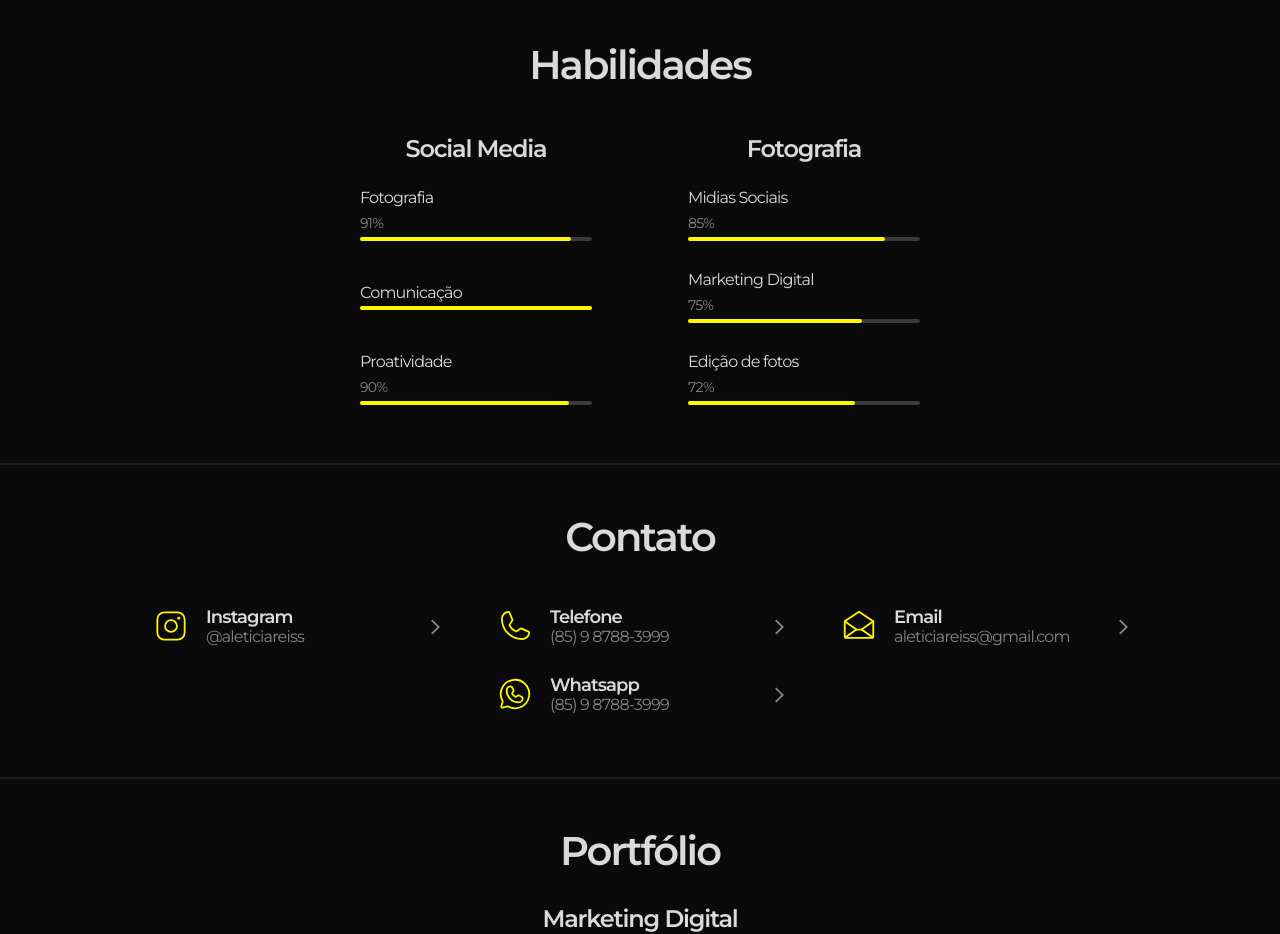
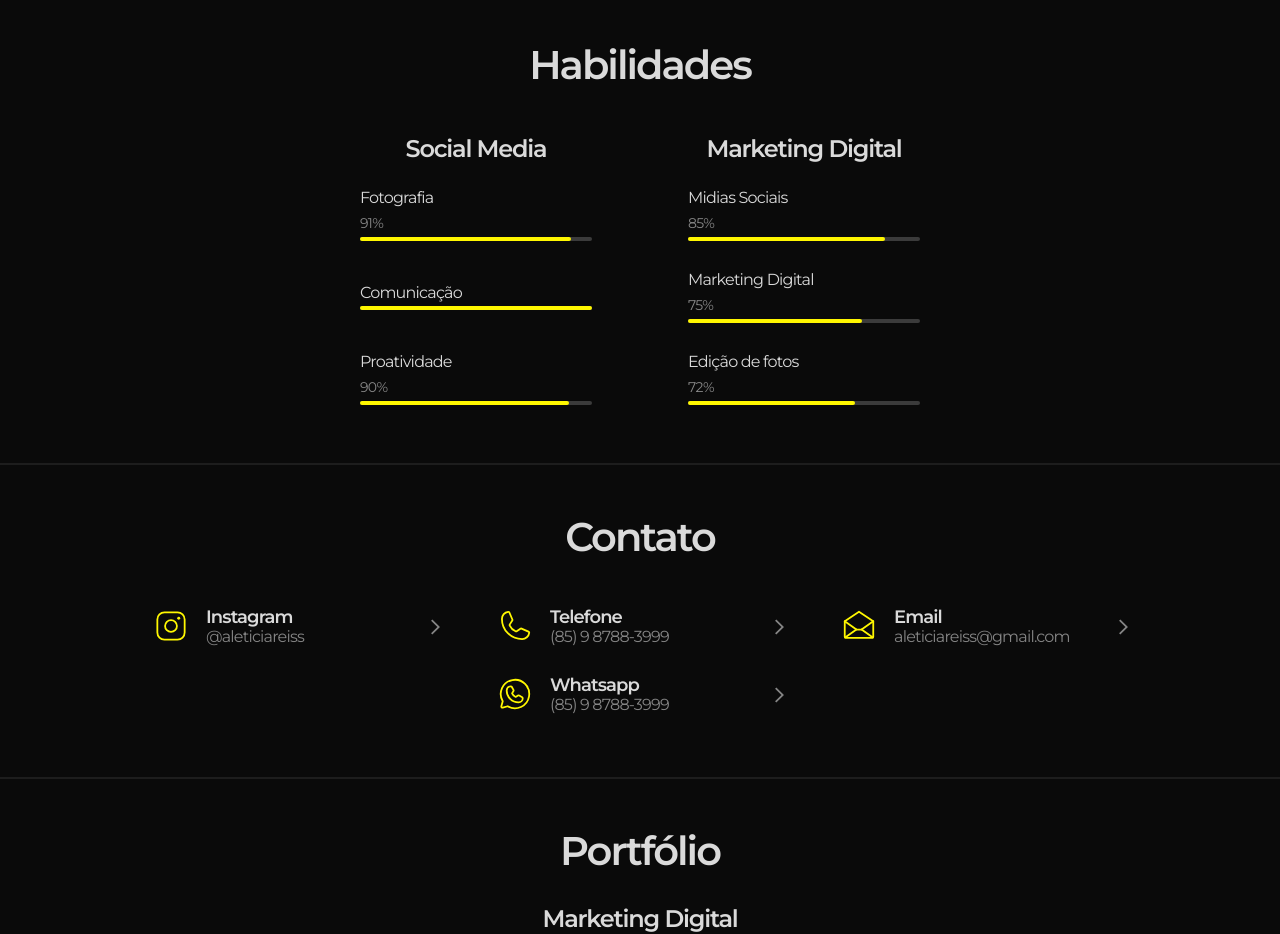
Before and after one commit to JacoMartins/letPortfolio, a React (Vite) app: page / in a window 1280 px wide. Shown: the part 1600-2534 px from the top of the page. Built offline with nearby package versions, Linux system fonts and the light colour scheme.

Commit message:
Add files via upload

```diff
--- a/src/components/Pages/Home/index.tsx
+++ b/src/components/Pages/Home/index.tsx
@@ -121,7 +121,7 @@ export function Page({ changeNav }: PageType) {
 
           <div className='SummaryContainer'>
             <Summary type='%list' title="Social Media" subTitle='' summaries={letSummary1} />
-            <Summary type='%list' title="Fotografia" subTitle='' summaries={letSummary2} />
+            <Summary type='%list' title="Marketing Digital" subTitle='' summaries={letSummary2} />
           </div>
         </AbilitiesContainer>
       </AbilitiesSection>
```
